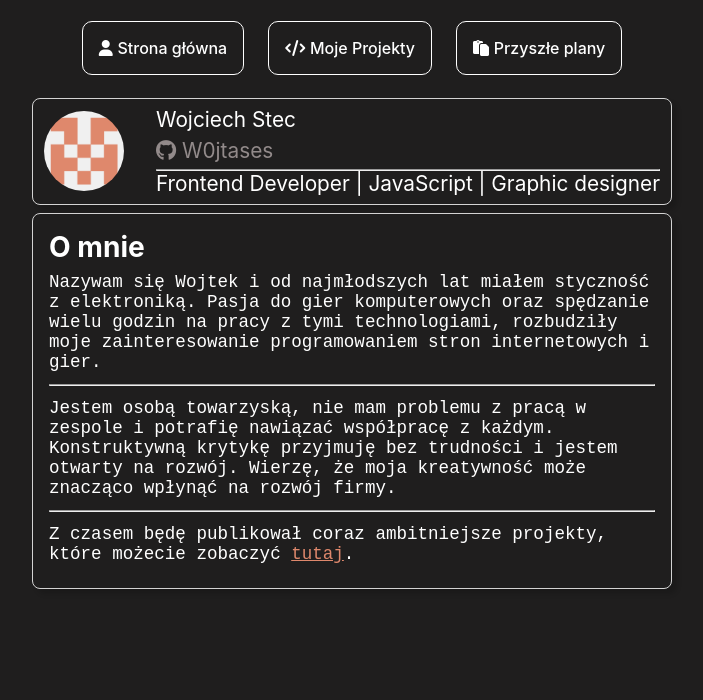
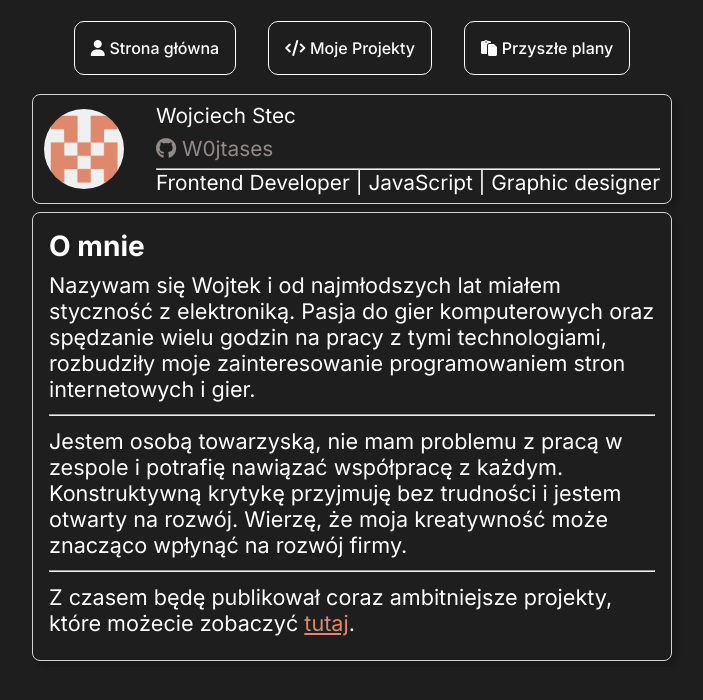
Before and after one commit to W0jtases/W0jtases.github.io, a plain HTML site: page portfolio/index.html in a window 1280 px wide. Shown: the whole page, without its empty margins (288-991 px from the left). Drawn offline with Linux system fonts and the light colour scheme.

Commit message:
Update style2.css

```diff
--- a/portfolio/css/style2.css
+++ b/portfolio/css/style2.css
@@ -1,3 +1,5 @@
+@import url("https://fonts.googleapis.com/css2?family=Inter:ital,opsz,wght@0,14..32,100..900;1,14..32,100..900&display=swap");
+
 * {
   margin: 0;
   padding: 0;
@@ -29,7 +31,7 @@ section.nav-container {
   display: flex;
   flex-direction: row;
   justify-content: center;
-  gap: 1.5rem;
+  gap: 2rem;
   color: white;
 }
 
@@ -128,6 +130,13 @@ section.profile {
   font-size: 130%;
 }
 
+.profile-info a {
+  text-decoration: none;
+  color: rgb(146, 138, 138);
+  padding: 0.1rem 0;
+  display: inline-block;
+}
+
 section {
   border-radius: 0.5rem;
   max-width: 40rem;
@@ -165,7 +174,7 @@ section.repo {
 .repo p {
   font-size: 90%;
   text-align: left;
-  font-family: monospace;
+  font-family: "Inter", "Helvetica Neue", Arial, sans-serif;
   margin-bottom: 0.5rem;
 }
 
@@ -182,8 +191,3 @@ section.repo {
   background-color: gray;
   max-height: 5rem;
 }
-
-.profile-info a {
-  text-decoration: none;
-  color: rgb(146, 138, 138);
-}
```
